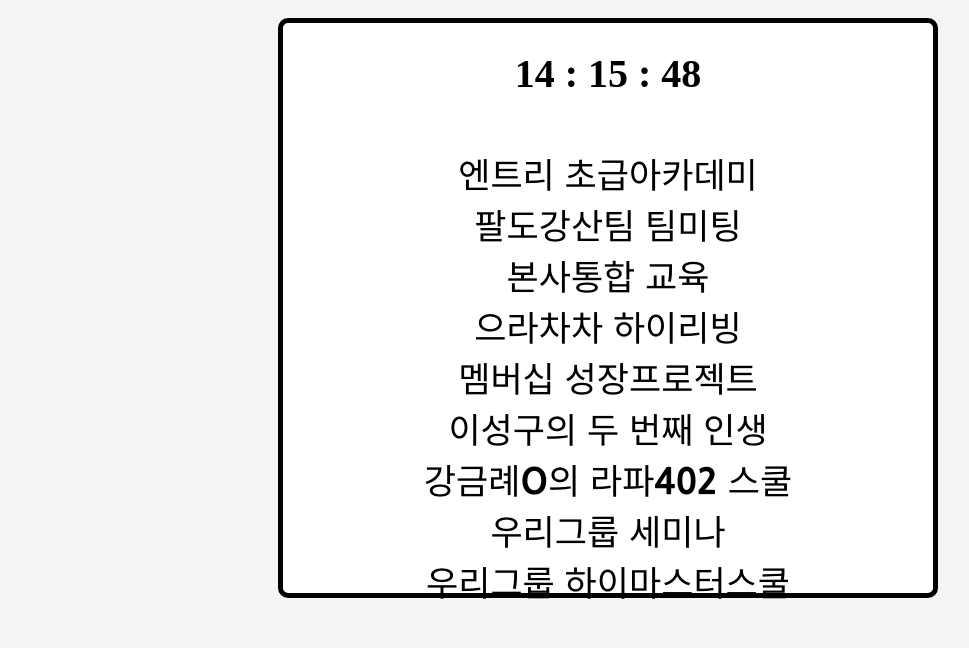
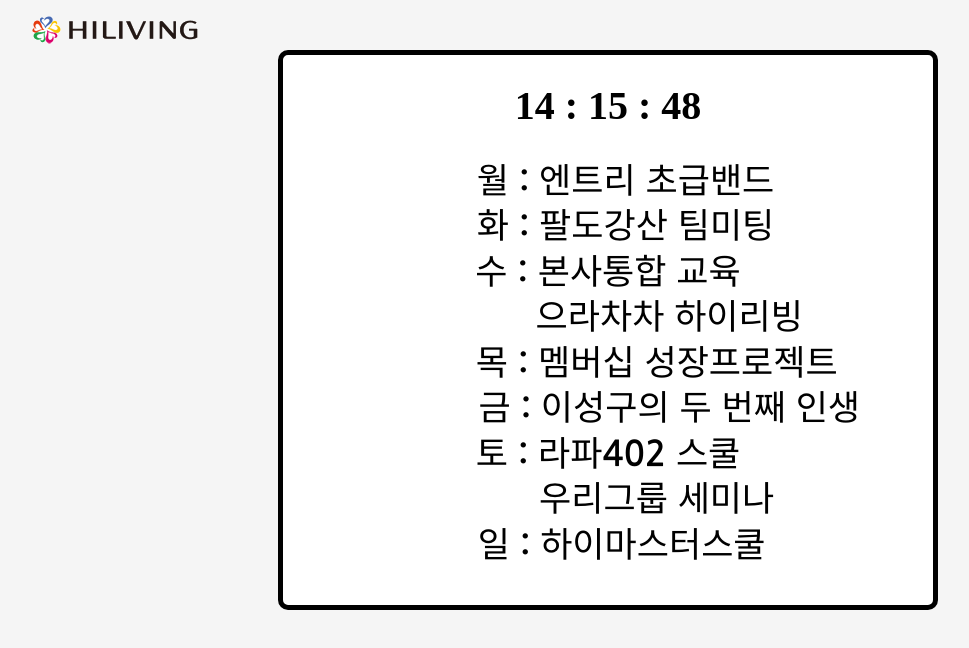
Before and after one commit to gudrnr6358/hiliving, a plain HTML site: page index.html in a window 1280 px wide. Shown: the whole page, without its empty margins (32-1001 px from the left). Drawn offline with Linux system fonts and the light colour scheme.

Commit message:
Add files via upload

```diff
--- a/index.html
+++ b/index.html
@@ -5,31 +5,32 @@
     <meta charset="utf-8">
     <link rel="stylesheet" href="style.css">
     <link rel="preconnect" href="https://fonts.gstatic.com">
-    <link href="https://fonts.googleapis.com/css2?family=Nanum+Gothic:wght@800&display=swap" rel="stylesheet">
+    <link href="https://fonts.googleapis.com/css2?family=Nanum+Gothic:wght@700&display=swap" rel="stylesheet">
     <title>하이리빙</title>
 </head>
 
 <body>
+    <img class="logo" src="hilogo.png">
     <div class="main">
         <div class="square">
             <div class="clock">
                 <h1></h1>
                 <script src="clock.js"></script>
             </div>
-            <div class="link">
-                <a target="_blank" href="https://band.us/band/74827593">엔트리 초급아카데미</a><br>
+            <div id="link">
+                <a target="_blank" href="https://band.us/band/74827593">&emsp;월 : 엔트리 초급밴드</a><br>
                 <a target="_blank" href="https://us02web.zoom.us/j/83222917550?pwd=VTlIMWRKaWU3TUZxaDQ2Y24yblJSdz09
-                ">팔도강산팀 팀미팅</a><br>
-                <a target="_blank" href="https://band.us/band/3383828">본사통합 교육</a><br>
+                ">&emsp;화 : 팔도강산 팀미팅</a><br>
+                <a target="_blank" href="https://band.us/band/3383828">수 : 본사통합 교육</a><br>
                 <a target="_blank" href="https://www.youtube.com/channel/UCRKnKPDoiQm7CSOozhV_5sg
-                ">으라차차 하이리빙</a><br>
-                <a target="_blank" href="https://us02web.zoom.us/j/81555293985?pwd=ZmFtNkFTZFJkWlNXRVJDSCs1YWliUT09">멤버십 성장프로젝트</a><br>
-                <a target="_blank" href="https://www.youtube.com/watch?v=uXVz6D03Frw">이성구의 두 번째 인생</a><br>
+                ">&emsp;&emsp;&emsp;&ensp;으라차차 하이리빙</a><br>
+                <a target="_blank" href="https://us02web.zoom.us/j/81555293985?pwd=ZmFtNkFTZFJkWlNXRVJDSCs1YWliUT09">&emsp;&emsp;&ensp;&nbsp;목 : 멤버십 성장프로젝트</a><br>
+                <a target="_blank" href="https://youtube.com/c/%EC%9D%B4%EC%84%B1%EA%B5%AC%EC%9D%98%EB%91%90%EB%B2%88%EC%A7%B8%EC%9D%B8%EC%83%9D">&emsp;&emsp;&emsp;&ensp;금 : 이성구의 두 번째 인생</a><br>
                 <a target="_blank" href="https://us02web.zoom.us/j/81688251922?pwd=YVVOQUxTUHVPKzRXaHo5TVlVRW1JUT09
-                ">강금례O의 라파402 스쿨</a><br>
+                ">토 : 라파402 스쿨</a><br>
                 <a target="_blank" href="https://us02web.zoom.us/j/87094274716?pwd=UWZMQ1VNK29UNE9KWkMrY2RsRGlMdz09
-                ">우리그룹 세미나</a><br>
-                <a target="_blank" href="https://us02web.zoom.us/j/84486984686?pwd=QjBkU1NSNjhhQUVPQW9qK0lXdGRkdz09">우리그룹 하이마스터스쿨 </a>
+                ">&emsp;&emsp;&ensp;&nbsp;우리그룹 세미나</a><br>
+                <a target="_blank" href="https://us02web.zoom.us/j/84486984686?pwd=QjBkU1NSNjhhQUVPQW9qK0lXdGRkdz09">&ensp;&nbsp;일 : 하이마스터스쿨 </a>
             </div>
         </div>
     </div>
--- a/style.css
+++ b/style.css
@@ -1,29 +1,34 @@
 body {
+    margin:0px;
     background-color:whitesmoke;
+}
+.logo {
+    margin-top: 1%;
+    margin-left: 5%;
 }
 .main {
     text-align: center;
 }
 .square {
     background-color: white;
-    margin-top: 10px;
     display: inline-block;
     border: 5px solid black;
     border-radius: 10px;
     width: 650px;
-    height: 570px;
+    height: 550px;
 }
-.square
 .clock h1 {
     color:black;
     font-size: 40px;
 }
-.link {
-    margin-top: 50px;
+#link {
+    margin-top: 30px;
 }
-.link a {
+#link a {
+    line-height: 1.3;
     font-family: 'Nanum Gothic', sans-serif;
     font-size: 35px;
     text-decoration: none;
+    text-align: left;
     color:black ;
 }
```
Also changed, not shown: hilogo.png (added).
